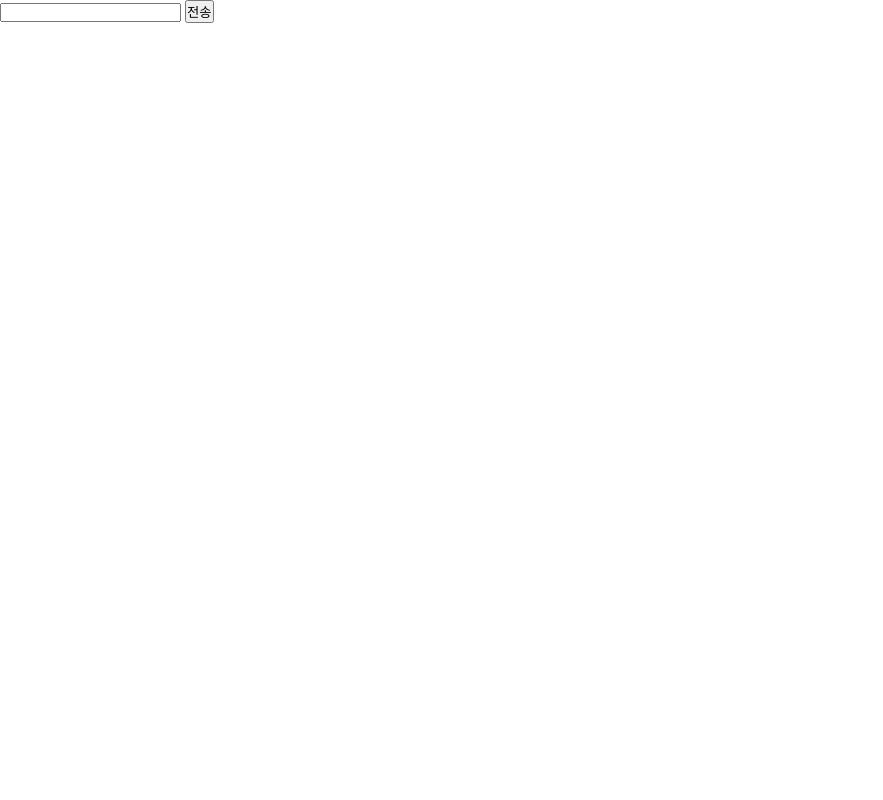
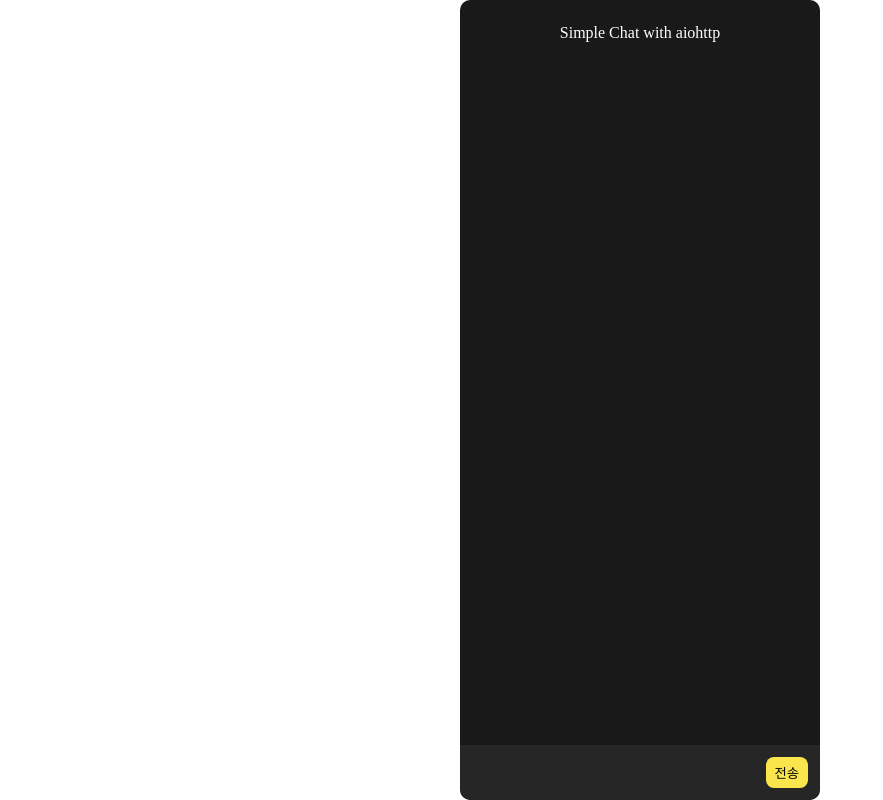
Before and after one commit to Choi-Jiwon-38/2023_lablup_toy_project, a plain HTML site: page template/index.html in a window 1280 px wide. Shown: the whole page, without its empty margins (0-883 px from the left). Drawn offline with Linux system fonts and the light colour scheme.

Commit message:
style: Add initial styles for chat web services

```diff
--- a/template/index.html
+++ b/template/index.html
@@ -9,18 +9,101 @@
             margin: 0;
             padding: 0;
         }
+        body {
+            width: 100vw;
+            height: 100vh;
+            display: flex;
+            justify-content: center;
+            align-items: center;
+        }
+
+        /* input 관련 style 초기화 */
+        input {
+            -webkit-appearance : none;
+            -moz-appearance:none;
+            appearance: none;
+            outline: none;
+            border: none;
+            background: transparent;
+        }
+        input::-ms-clear { display: none; }
+
+        /* button 관련 style 초기화 */
+        button {
+            border: none;
+        }
+
+        button:focus {
+            border: none;
+            outline: none;
+        }
+
+        button:focus{
+            outline:none !important;
+        }
+
+        /* 채팅창 관련 style 설정 */
+        #chat_container {
+            width: 360px;
+            height: 800px;
+            border-radius: 10px;
+            border-color: #525252;
+            background-color: #191919;
+            display: flex;
+            flex-direction: column;
+            justify-content: space-between;
+        }
+        #chat_title {
+            width: 100%;
+            text-align: center;
+            color: white;
+            padding: 24px 0px;
+        }
+        #chat_input {
+            display: flex;
+            background-color: #262626;
+            width: 100%;
+            height: 36px;
+            padding: 12px 0px;
+            border-bottom-left-radius: 12px;
+            border-bottom-right-radius: 12px;
+        }
+        #chat_list {
+            height: 100%;
+        }
+        #chat_message {
+            width: 100%;
+            background-color: #262626;
+            color: white;
+            padding-left: 12px;
+        }
+        #send {
+            width: 52px;
+            margin-right: 12px;
+            background-color: #FAE54D;
+            border-radius: 8px;
+            cursor: pointer;
+        }
+        .chat_bubble {
+            width: fit-content;
+            background-color: #FAE54D;
+            border-radius: 8px;
+            padding: 8px 12px;
+            margin: 8px 12px;
+        }
+
     </style>
 </head>
 <body>
-    <div>
+    <div id="chat_container">
+        <div id="chat_title">Simple Chat with aiohttp</div>
         <div id="chat_list"></div>
         <div id="chat_input">
-            <input type="text" id="chat_message">
+            <input type="text" id="chat_message" maxlength="22">
             <button id="send">전송</button>
         </div>
     </div>
     <script type="text/javascript">
-
         chat_list       = document.querySelector('#chat_list');     // 전체 채팅 목록 화면
         chat_input      = document.querySelector('#chat_input');
         chat_message    = document.querySelector('#chat_message');  // 사용자 채팅 입력 화면
@@ -32,6 +115,7 @@
             console.log(e.data);
             const new_message = document.createElement('div');                      // 새로운 채팅 메세지를 담을 div 태그 생성
             new_message.innerHTML = e.data;                                         // div 태그 내용을 WebSocket이 전송 받은 message의 data로 설정
+            new_message.className = 'chat_bubble';  // style 적용을 위하여 class 추가
             chat_list.appendChild(new_message);
         };
 
@@ -48,7 +132,6 @@
                 send.click();                           // send(채팅 전송 버튼)에 click 이벤트 발생
             }
         })
-
     </script>
 </body>
 </html>
```
